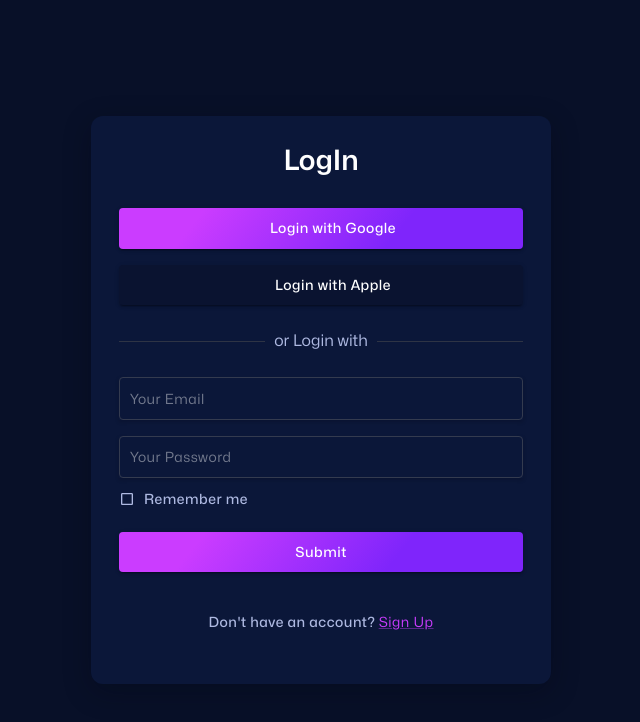
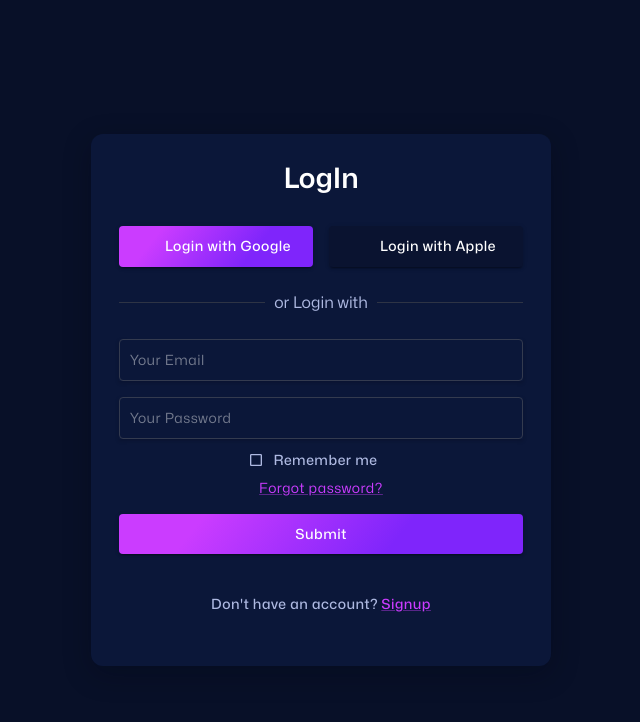
Before and after one commit to themewagon/dashdarkX, a React (Vite) app: page /dashdarkX/authentication/login in a window 1280 px wide. Shown: the top 722 px of the page, without its empty margins (319-959 px from the left). Built offline with nearby package versions, Linux system fonts and the light colour scheme; some icons are missing.

Commit message:
auth pages updated

```diff
--- a/src/layouts/auth-layout/index.tsx
+++ b/src/layouts/auth-layout/index.tsx
@@ -1,6 +1,6 @@
 import { PropsWithChildren } from 'react';
 import Stack from '@mui/material/Stack';
-import { Paper } from '@mui/material';
+import Paper from '@mui/material/Paper';
 
 const AuthLayout = ({ children }: PropsWithChildren) => {
   return (
@@ -8,7 +8,7 @@ const AuthLayout = ({ children }: PropsWithChildren) => {
       component="main"
       alignItems="center"
       justifyContent="center"
-      sx={{ py: 7, width: 1, minHeight: '100vh' }}
+      sx={{ px: 1, py: 7, width: 1, minHeight: '100vh' }}
     >
       <Paper sx={{ width: 1, maxWidth: 460 }}>{children}</Paper>
     </Stack>
--- a/src/pages/authentication/Login.tsx
+++ b/src/pages/authentication/Login.tsx
@@ -1,23 +1,40 @@
-import {
-  Link,
-  Stack,
-  Typography,
-  TextField,
-  Button,
-  FormControlLabel,
-  Checkbox,
-  Divider,
-} from '@mui/material';
+import { useState, ChangeEvent, FormEvent } from 'react';
+import Link from '@mui/material/Link';
+import Stack from '@mui/material/Stack';
+import Divider from '@mui/material/Divider';
+import Button from '@mui/material/Button';
+import IconButton from '@mui/material/IconButton';
+import Typography from '@mui/material/Typography';
+import TextField from '@mui/material/TextField';
+import InputAdornment from '@mui/material/InputAdornment';
+import FormControlLabel from '@mui/material/FormControlLabel';
+import Checkbox from '@mui/material/Checkbox';
+import IconifyIcon from 'components/base/IconifyIcon';
 import paths from 'routes/paths';
-import IconifyIcon from 'components/base/IconifyIcon';
+
+interface User {
+  [key: string]: string;
+}
 
 const Login = () => {
+  const [user, setUser] = useState<User>({ email: '', password: '' });
+  const [showPassword, setShowPassword] = useState(false);
+
+  const handleInputChange = (e: ChangeEvent<HTMLInputElement>) => {
+    setUser({ ...user, [e.target.name]: e.target.value });
+  };
+
+  const handleSubmit = (e: FormEvent<HTMLFormElement>) => {
+    e.preventDefault();
+    console.log(user);
+  };
+
   return (
     <>
-      <Typography align="center" variant="h3" sx={{ fontWeight: 600 }}>
+      <Typography align="center" variant="h3" fontWeight={600}>
         LogIn
       </Typography>
-      <Stack mt={4} spacing={2} sx={{ width: 1 }}>
+      <Stack direction={{ xs: 'column', sm: 'row' }} mt={4} spacing={2} sx={{ width: 1 }}>
         <Button
           variant="contained"
           color="primary"
@@ -36,10 +53,13 @@ const Login = () => {
         </Button>
       </Stack>
       <Divider sx={{ my: 3, color: 'text.secondary' }}>or Login with</Divider>
-      <Stack component="form" direction="column" gap={2}>
+      <Stack onSubmit={handleSubmit} component="form" direction="column" gap={2}>
         <TextField
           id="email"
           name="email"
+          type="email"
+          value={user.email}
+          onChange={handleInputChange}
           variant="filled"
           placeholder="Your Email"
           autoComplete="email"
@@ -50,19 +70,36 @@ const Login = () => {
         <TextField
           id="password"
           name="password"
+          type={showPassword ? 'text' : 'password'}
+          value={user.password}
+          onChange={handleInputChange}
           variant="filled"
           placeholder="Your Password"
           autoComplete="password"
           fullWidth
           autoFocus
           required
+          InputProps={{
+            endAdornment: (
+              <InputAdornment position="end" sx={{ opacity: user.password ? 1 : 0 }}>
+                <IconButton
+                  aria-label="toggle password visibility"
+                  onClick={() => setShowPassword(!showPassword)}
+                  edge="end"
+                >
+                  <IconifyIcon icon={showPassword ? 'ion:eye' : 'ion:eye-off'} />
+                </IconButton>
+              </InputAdornment>
+            ),
+          }}
         />
-        <FormControlLabel
-          control={<Checkbox color="primary" />}
-          label="Remember me"
-          sx={{ mt: -1.5 }}
-        />
-        <Button type="submit" fullWidth variant="contained" size="medium">
+        <Stack mt={-1.5} alignItems="center" justifyContent="space-between">
+          <FormControlLabel control={<Checkbox color="primary" />} label="Remember me" />
+          <Link href="#!" fontSize="body2.fontSize" letterSpacing={0.5}>
+            Forgot password?
+          </Link>
+        </Stack>
+        <Button type="submit" variant="contained" size="medium" fullWidth>
           Submit
         </Button>
         <Typography
@@ -70,12 +107,10 @@ const Login = () => {
           color="text.secondary"
           variant="body2"
           align="center"
-          sx={{ fontWeight: 500, letterSpacing: 0.5 }}
+          fontWeight={500}
+          letterSpacing={0.5}
         >
-          Don't have an account?{' '}
-          <Link href={paths.signup} variant="body2" sx={{ mt: 2 }}>
-            {'Sign Up'}
-          </Link>
+          Don't have an account? <Link href={paths.signup}>{'Signup'}</Link>
         </Typography>
       </Stack>
     </>
--- a/src/pages/authentication/Signup.tsx
+++ b/src/pages/authentication/Signup.tsx
@@ -1,30 +1,45 @@
-import {
-  Link,
-  Stack,
-  Typography,
-  TextField,
-  Button,
-  FormControlLabel,
-  Checkbox,
-  Divider,
-} from '@mui/material';
+import { useState, ChangeEvent, FormEvent } from 'react';
+import Link from '@mui/material/Link';
+import Stack from '@mui/material/Stack';
+import Divider from '@mui/material/Divider';
+import Button from '@mui/material/Button';
+import IconButton from '@mui/material/IconButton';
+import Typography from '@mui/material/Typography';
+import TextField from '@mui/material/TextField';
+import InputAdornment from '@mui/material/InputAdornment';
+import IconifyIcon from 'components/base/IconifyIcon';
 import paths from 'routes/paths';
-import IconifyIcon from 'components/base/IconifyIcon';
+
+interface User {
+  [key: string]: string;
+}
 
 const Signup = () => {
+  const [user, setUser] = useState<User>({ name: '', email: '', password: '' });
+  const [showPassword, setShowPassword] = useState(false);
+
+  const handleInputChange = (e: ChangeEvent<HTMLInputElement>) => {
+    setUser({ ...user, [e.target.name]: e.target.value });
+  };
+
+  const handleSubmit = (e: FormEvent<HTMLFormElement>) => {
+    e.preventDefault();
+    console.log(user);
+  };
+
   return (
     <>
-      <Typography align="center" variant="h3" sx={{ fontWeight: 600 }}>
+      <Typography align="center" variant="h3" fontWeight={600}>
         SignUp
       </Typography>
-      <Stack mt={4} spacing={2} sx={{ width: 1 }}>
+      <Stack direction={{ xs: 'column', sm: 'row' }} mt={4} spacing={2} sx={{ width: 1 }}>
         <Button
           variant="contained"
           color="primary"
           fullWidth
           startIcon={<IconifyIcon icon="uim:google" />}
         >
-          Login with Google
+          Signup with Google
         </Button>
         <Button
           variant="contained"
@@ -32,14 +47,17 @@ const Signup = () => {
           fullWidth
           startIcon={<IconifyIcon icon="uim:apple" />}
         >
-          Login with Apple
+          Signup with Apple
         </Button>
       </Stack>
-      <Divider sx={{ my: 3, color: 'text.secondary' }}>or Login with</Divider>
-      <Stack component="form" direction="column" gap={2}>
+      <Divider sx={{ my: 3, color: 'text.secondary' }}>or Signup with</Divider>
+      <Stack onSubmit={handleSubmit} component="form" direction="column" gap={2}>
         <TextField
           id="name"
           name="name"
+          type="text"
+          value={user.name}
+          onChange={handleInputChange}
           variant="filled"
           placeholder="Your Name"
           autoComplete="name"
@@ -50,6 +68,9 @@ const Signup = () => {
         <TextField
           id="email"
           name="email"
+          type="email"
+          value={user.email}
+          onChange={handleInputChange}
           variant="filled"
           placeholder="Your Email"
           autoComplete="email"
@@ -60,19 +81,30 @@ const Signup = () => {
         <TextField
           id="password"
           name="password"
+          type={showPassword ? 'text' : 'password'}
+          value={user.password}
+          onChange={handleInputChange}
           variant="filled"
           placeholder="Your Password"
           autoComplete="password"
           fullWidth
           autoFocus
           required
+          InputProps={{
+            endAdornment: (
+              <InputAdornment position="end" sx={{ opacity: user.password ? 1 : 0 }}>
+                <IconButton
+                  aria-label="toggle password visibility"
+                  onClick={() => setShowPassword(!showPassword)}
+                  edge="end"
+                >
+                  <IconifyIcon icon={showPassword ? 'ion:eye' : 'ion:eye-off'} />
+                </IconButton>
+              </InputAdornment>
+            ),
+          }}
         />
-        <FormControlLabel
-          control={<Checkbox color="primary" />}
-          label="Remember me"
-          sx={{ mt: -1.5 }}
-        />
-        <Button type="submit" fullWidth variant="contained" size="medium">
+        <Button type="submit" variant="contained" size="medium" fullWidth sx={{ mt: 1.5 }}>
           Submit
         </Button>
         <Typography
@@ -80,12 +112,10 @@ const Signup = () => {
           color="text.secondary"
           variant="body2"
           align="center"
-          sx={{ fontWeight: 500, letterSpacing: 0.5 }}
+          fontWeight={500}
+          letterSpacing={0.5}
         >
-          Don't have an account?{' '}
-          <Link href={paths.login} variant="body2" sx={{ mt: 2 }}>
-            {'Login'}
-          </Link>
+          Already have an account? <Link href={paths.login}>{'Login'}</Link>
         </Typography>
       </Stack>
     </>
```
